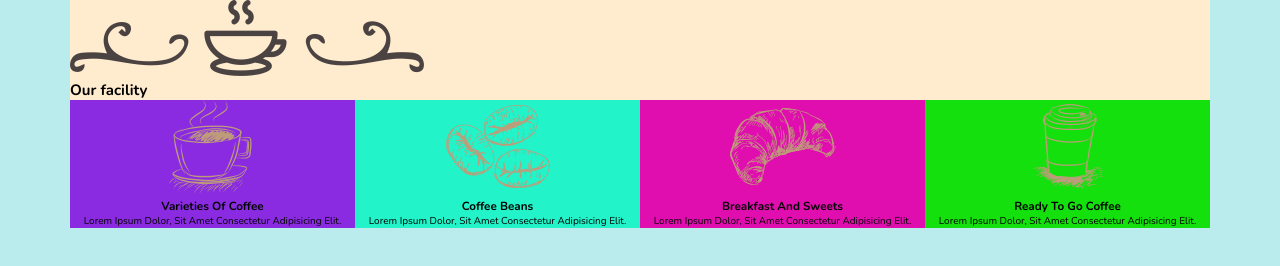
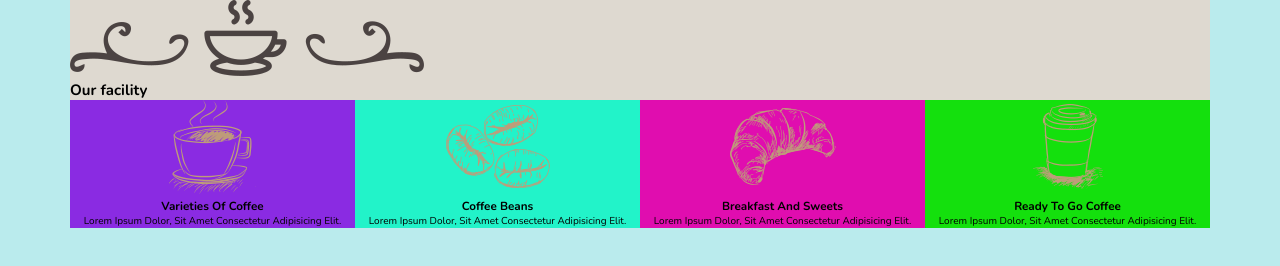
Before and after one commit to SARMATHIk/04-facility_cs, a plain HTML site: page index.html in a window 1280 px wide. Drawn offline with nearby package versions, Linux system fonts and the light colour scheme; a small style sheet from the web is missing.

Commit message:
facility_cs

```diff
--- a/row.css
+++ b/row.css
@@ -1,6 +1,7 @@
 .heading {
-  background-color: blanchedalmond;
+  background-color: rgb(222, 217, 208);
   display: grid;
+  grid-template-columns: 1fr;
 }
 .facilityBody {
   /* background-color: blue; */
```
